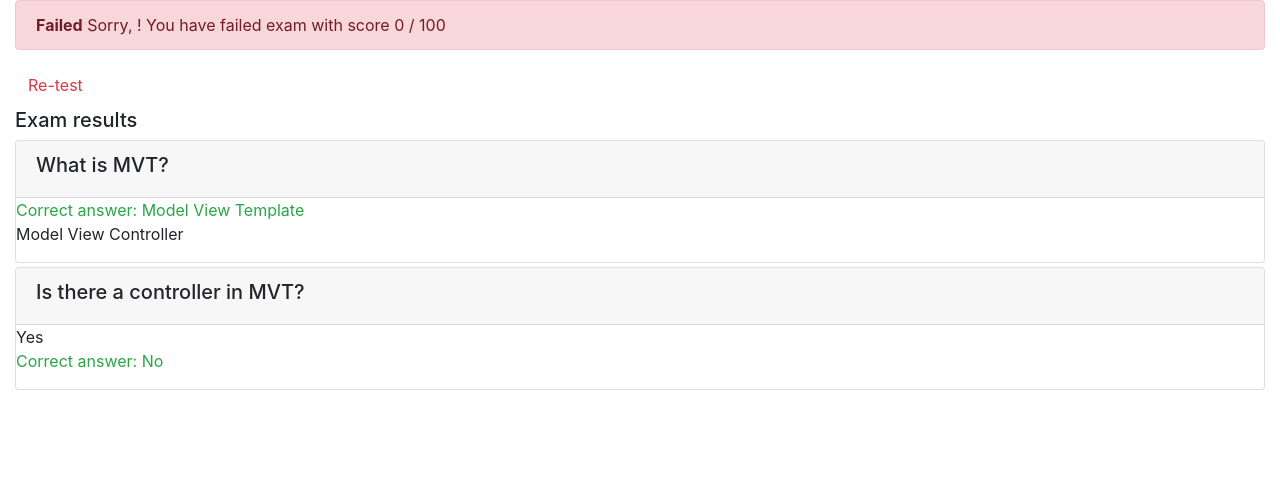
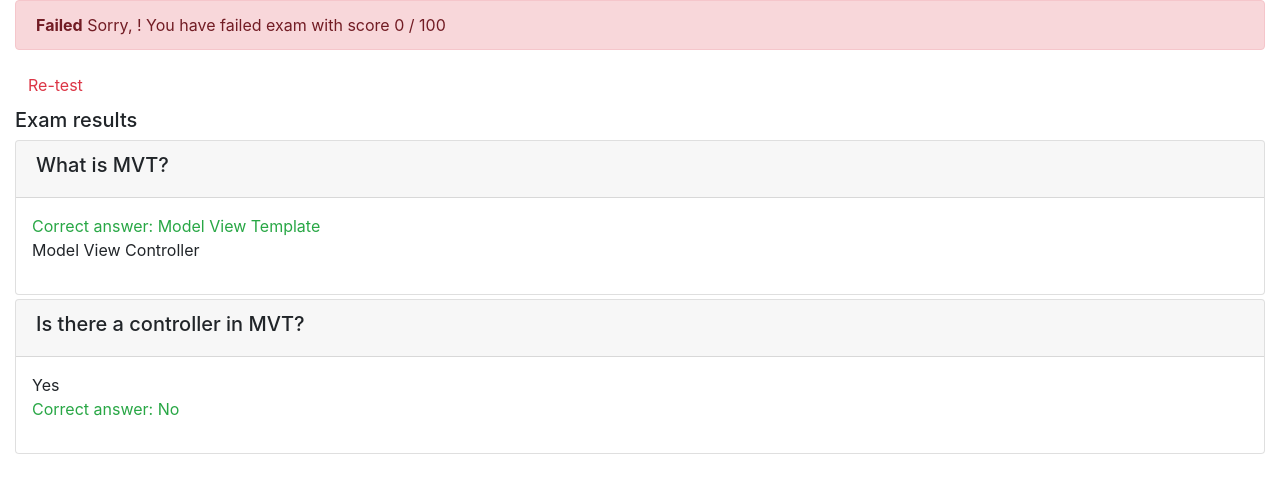
Before and after one commit to TheTranceMachine/django-course-enrollment-platform, a Django app: page /onlinecourse/1/submission/1/result/ in a window 1280 px wide. Shown: the part 56-549 px from the top of the page. Run offline with Django 3.2, Linux system fonts and the light colour scheme; data comes from the database, SQL or seed files in the repository; both versions use the stored data as it was after the commit; some libraries are stand-ins or nearby versions.

Commit message:
result template to show the result of the submission - part3

```diff
--- a/onlinecourse/templates/onlinecourse/course_detail_bootstrap.html
+++ b/onlinecourse/templates/onlinecourse/course_detail_bootstrap.html
@@ -58,7 +58,7 @@
                                     <div class="card mt-1">
                                         <div class="card-header"><h5>{{ question.question_text}}</h5></div>
                                         {% csrf_token %}
-                                        <div class="form-group">
+                                        <div class="form-group p-3">
                                             {% for choice in question.choice_set.all %}
                                                 <div class="form-check">
                                                     <label class="form-check-label">
--- a/onlinecourse/templates/onlinecourse/exam_result_bootstrap.html
+++ b/onlinecourse/templates/onlinecourse/exam_result_bootstrap.html
@@ -52,7 +52,7 @@
             {% for question in course.question_set.all %}
                 <div class="card mt-1">
                     <div class="card-header"><h5>{{ question.question_text }}</h5></div>
-                    <div class="form-group">
+                    <div class="form-group p-3">
                         {% for choice in question.choice_set.all %}
                             {% if choice.is_correct %}
                                 <div class="text-success">Correct answer: {{ choice.choice_text }}</div>
```
Also changed, not shown: db.sqlite3.
